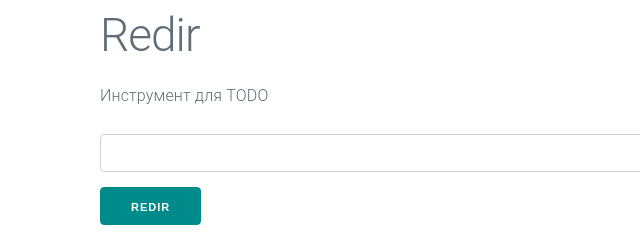
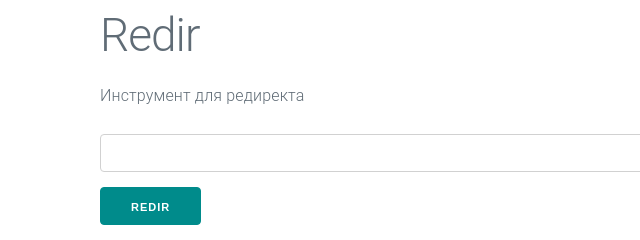
Before and after one commit to Findoss/test-tools, a plain HTML site: page redir.html in a window 1280 px wide. Shown: the full height of the page, 0-640 px from the left. Drawn offline with Linux system fonts and the light colour scheme.

Commit message:
update redir readme

```diff
--- a/redir.html
+++ b/redir.html
@@ -11,7 +11,7 @@
       <div class="row">
         <div class="column">
           <h1>Redir</h1>
-          <p>Инструмент для TODO</p>
+          <p>Инструмент для редиректа</p>
           <!-- code -->
           <input type="text" class="url" value="" />
           <button type="button" class="check">Redir</button>
```
